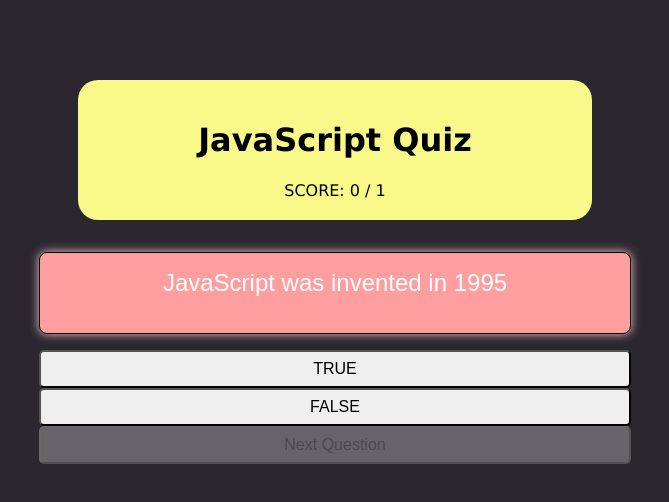
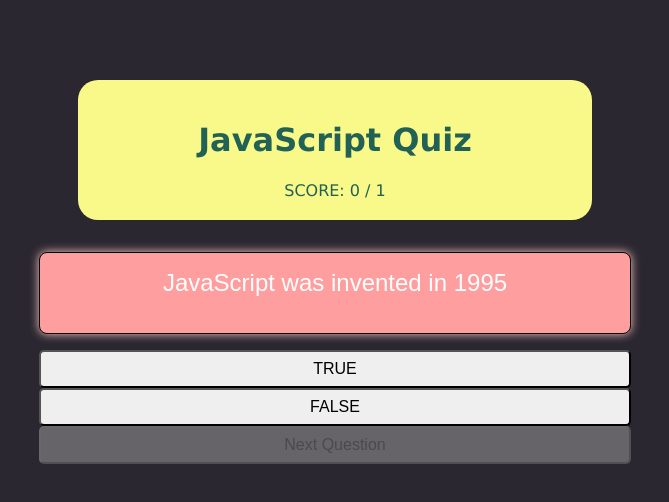
Before and after one commit to HareeshBhittam/JavaScript_Quiz, a plain HTML site: page index.html in a window 1280 px wide. Shown: the whole page, without its empty margins (305-974 px from the left). Drawn offline with Linux system fonts and the light colour scheme.

Commit message:
added color

```diff
--- a/style.css
+++ b/style.css
@@ -18,7 +18,7 @@ header {
   padding: 20px;
   border-radius: 20px;
   text-align: center;
-  color: black;
+  color: rgb(33, 97, 86);
 }
 main {
   min-width: 25rem;
```
